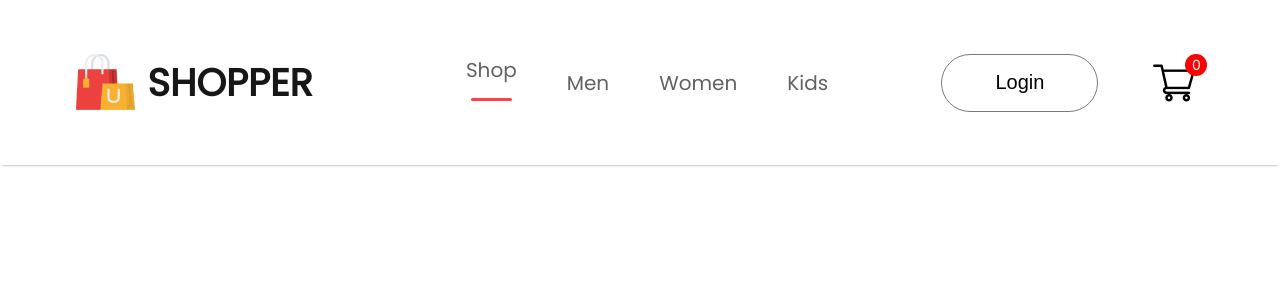
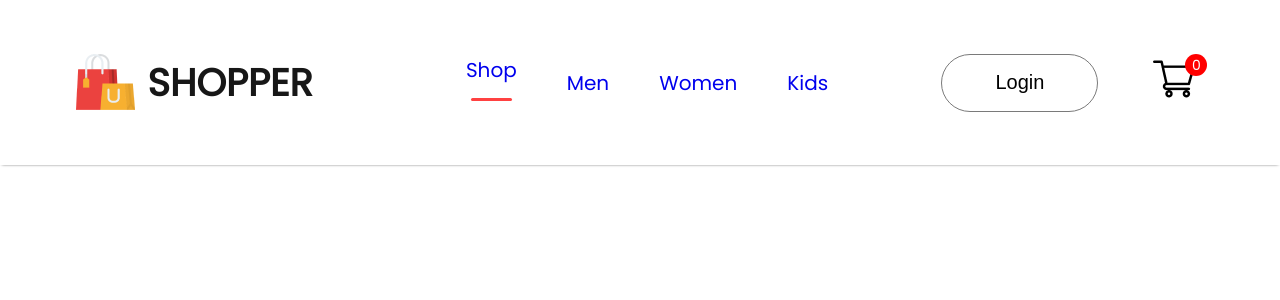
Before and after one commit to sergey87chuvasov/Ecommerce-Website-, a React (Create React App) app: page /cart in a window 1280 px wide. Shown: the top 300 px of the page. Built offline with nearby package versions, Linux system fonts and the light colour scheme; the HTML template or start-up script is replaced by a standard one.

Commit message:
added router in project

```diff
--- a/src/App.js
+++ b/src/App.js
@@ -1,10 +1,29 @@
 import './App.css';
 import Navbar from './components/navbar/Navbar';
+import { BrowserRouter, Routes, Route } from 'react-router-dom';
+import Shop from './pages/Shop';
+import ShopCategory from './pages/ShopCategory';
+import Product from './pages/Product';
+import Cart from './pages/Cart';
+import LoginSignup from './pages/LoginSignup';
 
 function App() {
   return (
     <div>
-      <Navbar />
+      <BrowserRouter>
+        <Navbar />
+        <Routes>
+          <Route path='/' element={<Shop />} />
+          <Route path='/mens' element={<ShopCategory category='men' />} />
+          <Route path='/womens' element={<ShopCategory category='women' />} />
+          <Route path='/kids' element={<ShopCategory category='kid' />} />
+          <Route path='/product' element={<Product />}>
+            <Route path=':productId' element={<Product />} />
+          </Route>
+          <Route path='/cart' element={<Cart />} />
+          <Route path='/login' element={<LoginSignup />} />
+        </Routes>
+      </BrowserRouter>
     </div>
   );
 }
--- a/src/components/navbar/Navbar.jsx
+++ b/src/components/navbar/Navbar.jsx
@@ -2,6 +2,7 @@
 import './Navbar.css';
 import logo from '../Assets/logo.png';
 import cart_icon from '../Assets/cart_icon.png';
+import { Link } from 'react-router-dom';
 
 const Navbar = () => {
   const [menu, setMenu] = useState('shop');
@@ -13,21 +14,37 @@
       </div>
       <ul className='nav-menu'>
         <li onClick={() => setMenu('shop')}>
-          Shop{menu === 'shop' ? <hr /> : <></>}
+          <Link style={{ textDecoration: 'none' }} to='/'>
+            Shop
+          </Link>
+          {menu === 'shop' ? <hr /> : <></>}
         </li>
         <li onClick={() => setMenu('mens')}>
-          Men{menu === 'mens' ? <hr /> : <></>}
+          <Link style={{ textDecoration: 'none' }} to='/mens'>
+            Men
+          </Link>
+          {menu === 'mens' ? <hr /> : <></>}
         </li>
         <li onClick={() => setMenu('womens')}>
-          Women{menu === 'womens' ? <hr /> : <></>}
+          <Link style={{ textDecoration: 'none' }} to='/womens'>
+            Women
+          </Link>
+          {menu === 'womens' ? <hr /> : <></>}
         </li>
         <li onClick={() => setMenu('kids')}>
-          Kids{menu === 'kids' ? <hr /> : <></>}
+          <Link style={{ textDecoration: 'none' }} to='/kids'>
+            Kids
+          </Link>
+          {menu === 'kids' ? <hr /> : <></>}
         </li>
       </ul>
       <div className='nav-login-cart'>
-        <button>Login</button>
-        <img src={cart_icon} alt='cart pic' />
+        <Link to='/login'>
+          <button>Login</button>
+        </Link>
+        <Link to='/cart'>
+          <img src={cart_icon} alt='cart pic' />
+        </Link>
         <div className='nav-cart-count'>0</div>
       </div>
     </div>
--- /dev/null
+++ b/src/pages/Cart.jsx
@@ -0,0 +1,7 @@
+import React from 'react';
+
+const Cart = () => {
+  return <div></div>;
+};
+
+export default Cart;
--- /dev/null
+++ b/src/pages/LoginSignup.jsx
@@ -0,0 +1,7 @@
+import React from 'react';
+
+const LoginSignup = () => {
+  return <div></div>;
+};
+
+export default LoginSignup;
--- /dev/null
+++ b/src/pages/Product.jsx
@@ -0,0 +1,7 @@
+import React from 'react';
+
+const Product = () => {
+  return <div></div>;
+};
+
+export default Product;
--- /dev/null
+++ b/src/pages/ShopCategory.jsx
@@ -0,0 +1,7 @@
+import React from 'react';
+
+const ShopCategory = () => {
+  return <div></div>;
+};
+
+export default ShopCategory;
```
